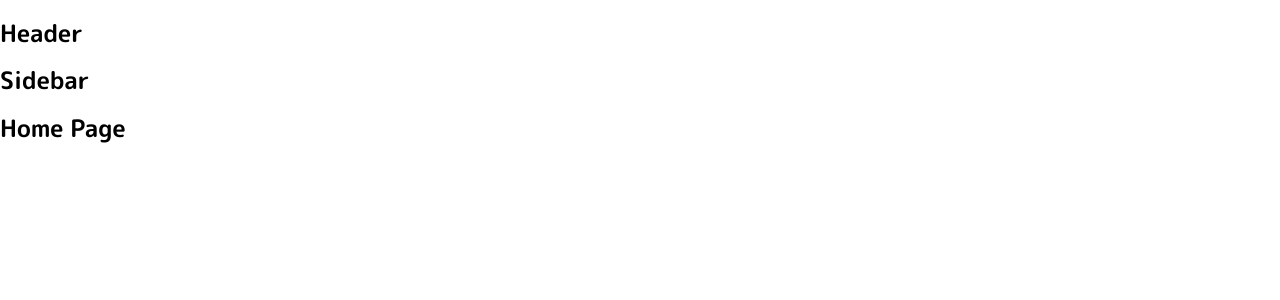
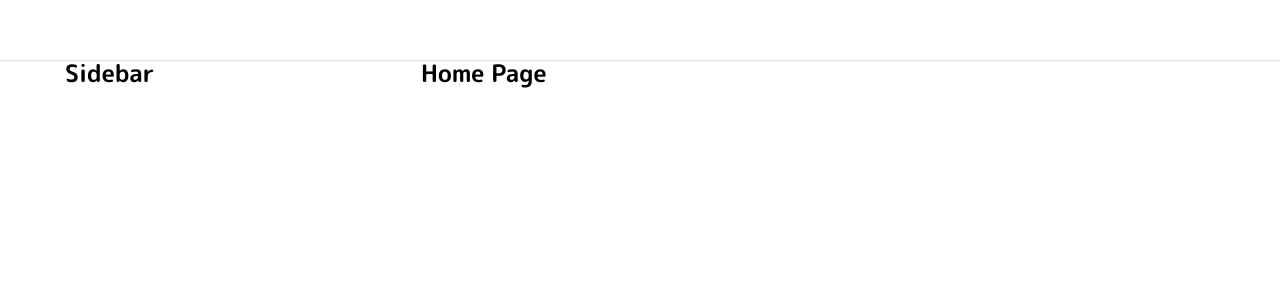
Before and after one commit to kenthanthanh/tiktok-ui, a React (Create React App) app: page / in a window 1280 px wide. Shown: the top 300 px of the page. Built offline with nearby package versions, Linux system fonts and the light colour scheme.

Commit message:
Build base layout

```diff
--- a/package.json
+++ b/package.json
@@ -6,6 +6,7 @@
     "@testing-library/jest-dom": "^5.17.0",
     "@testing-library/react": "^13.4.0",
     "@testing-library/user-event": "^13.5.0",
+    "classnames": "^2.3.2",
     "normalize.css": "^8.0.1",
     "react": "^18.2.0",
     "react-dom": "^18.2.0",
--- a/src/components/GlobalStyles/GlobalStyles.scss
+++ b/src/components/GlobalStyles/GlobalStyles.scss
@@ -2,10 +2,15 @@
 @import url('https://fonts.googleapis.com/css2?family=M+PLUS+Rounded+1c:wght@300;400;500;700&display=swap');
 
 :root{
-
+--primary: #fe2c55;
+// Default Layout
+--default-layout-header-height: 60px;
+--default-layout-width: 1150px;
 }
 *{
     box-sizing: border-box;
+    margin: 0;
+    padding: 0;
 }
 html{
 font-size: 62.5%;
--- /dev/null
+++ b/src/components/Layout/DefaultLayout/DefaultLayout.module.scss
@@ -0,0 +1,14 @@
+.wrapper{
+    display: flex;
+    flex-direction: column;
+    align-items: center;
+}
+.container{
+    width:var(--default-layout-width);
+    display: flex;
+
+}
+.content{
+    flex: 1;
+
+}
--- /dev/null
+++ b/src/components/Layout/DefaultLayout/Sidebar/Sidebar.module.scss
@@ -0,0 +1,3 @@
+.wrapper{
+    width: 356px;
+}
--- a/src/components/Layout/DefaultLayout/Sidebar/index.js
+++ b/src/components/Layout/DefaultLayout/Sidebar/index.js
@@ -1,5 +1,14 @@
+import styles from './Sidebar.module.scss'
+import classNames from 'classnames/bind'
+
+const cx = classNames.bind(styles)
+
+
 function Sidebar() {
-    return <h2>Sidebar</h2>;
+    return  <aside className = {cx("wrapper")}>
+        <h2>Sidebar</h2>
+
+    </aside>
 }
 
 export default Sidebar;
--- a/src/components/Layout/DefaultLayout/index.js
+++ b/src/components/Layout/DefaultLayout/index.js
@@ -1,14 +1,19 @@
 import Header from '~/components/Layout/components/Header';
 import Sidebar from './Sidebar';
 import Content from './Content';
+import styles from './DefaultLayout.module.scss'
+import classNames from 'classnames/bind'
+
+const cx = classNames.bind(styles)
+
 
 function DefaultLayout({ children }) {
     return (
-        <div>
+        <div className = {cx("wrapper")}>
             <Header />
-            <div className="container">
+            <div className={cx("container")}>
                 <Sidebar />
-                <div className="content">{children}</div>
+                <div className={cx("content")}>{children}</div>
             </div>
         </div>
     );
--- /dev/null
+++ b/src/components/Layout/components/Header/Header.module.scss
@@ -0,0 +1,5 @@
+.wrapper{
+    height: var(--default-layout-header-height);
+    box-shadow: 0px 1px 1px rgb(0 0 0 / 12%);
+    width: 100%;
+}
--- a/src/components/Layout/components/Header/index.js
+++ b/src/components/Layout/components/Header/index.js
@@ -1,5 +1,12 @@
+import classNames from 'classnames/bind'
+import styles from './Header.module.scss'
+
+const cx = classNames.bind(styles)
+
 function Header() {
-    return <h2>Header</h2>;
+    return  <header className = {cx('wrapper')}>
+
+    </header>
 }
 
 export default Header;
```
Also changed, not shown: 1 other file (tests, documents, lock files or other folders).
